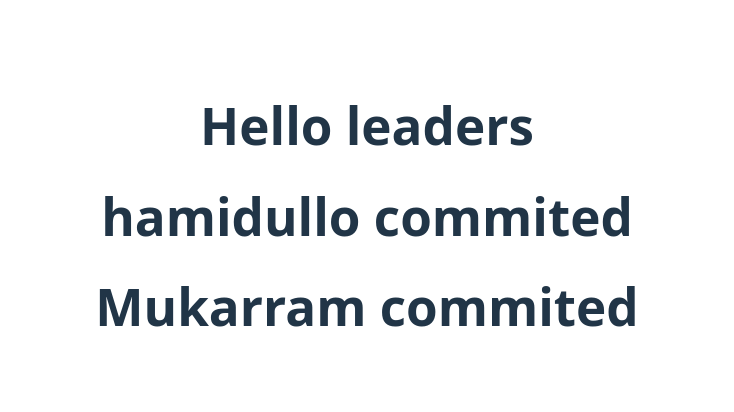
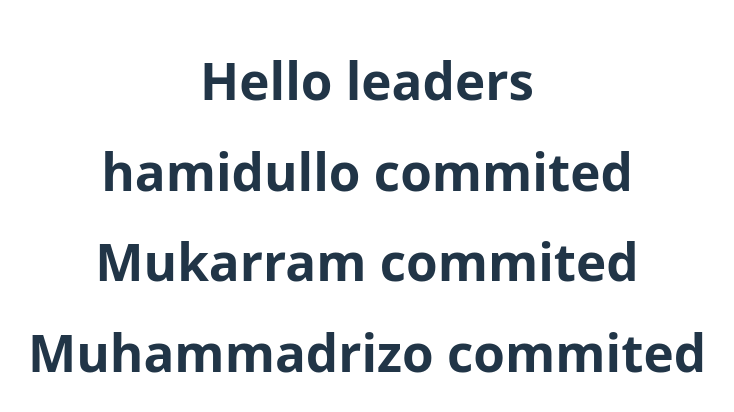
Before and after one commit to abdullayevkhamidulla/teamup, a React (Vite) app: page / in a window 1280 px wide. Shown: the part 184-596 px from the top of the page, without its empty margins (273-1007 px from the left). Built offline with nearby package versions, Linux system fonts and the light colour scheme.

Commit message:
muhammadrizo commit

```diff
--- a/src/App.jsx
+++ b/src/App.jsx
@@ -8,6 +8,7 @@ function App() {
       <h1>Hello leaders</h1>
       <h1>hamidullo commited</h1>
       <h1>Mukarram commited</h1>
+      <h1>Muhammadrizo commited</h1>
     </>
   )
 }
```
